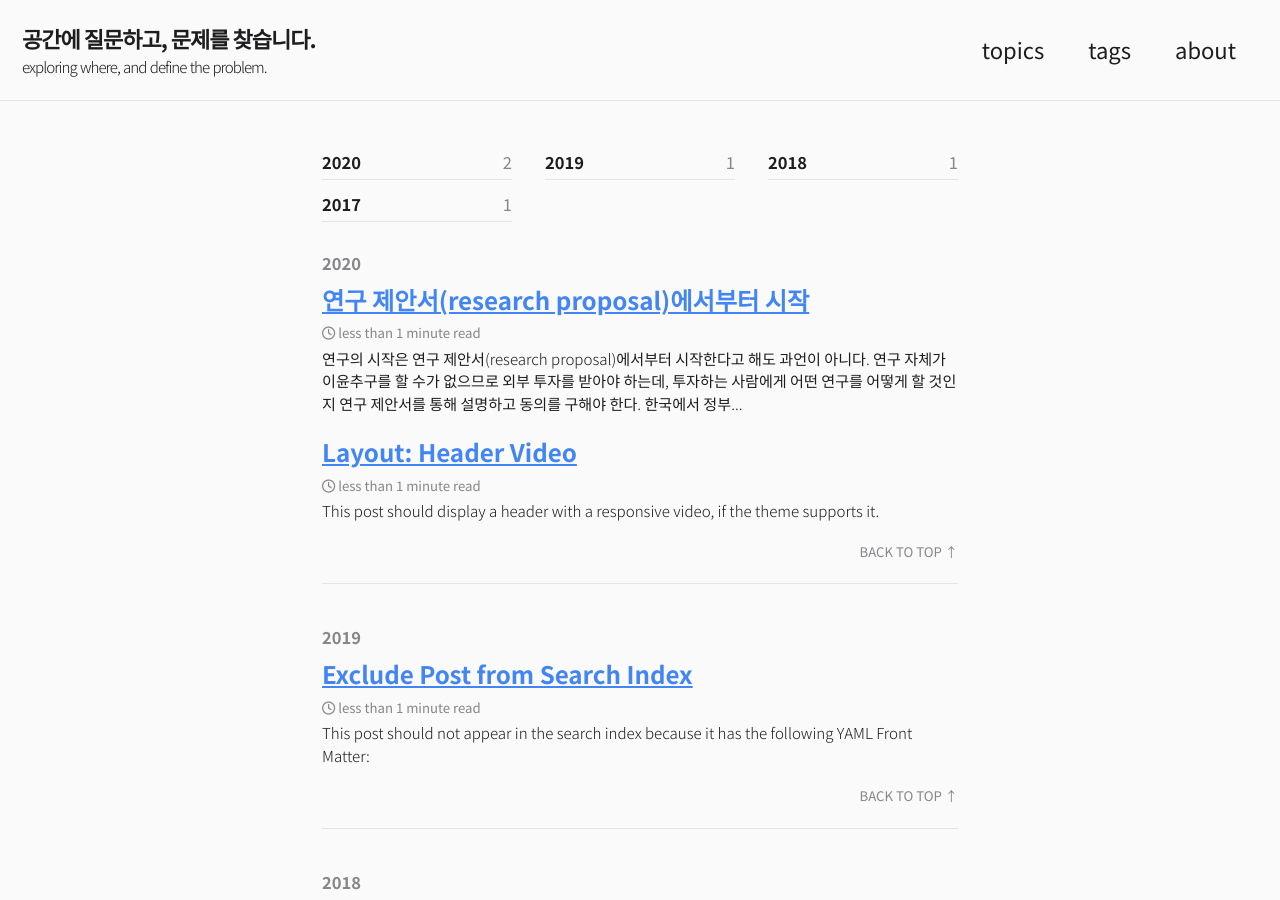
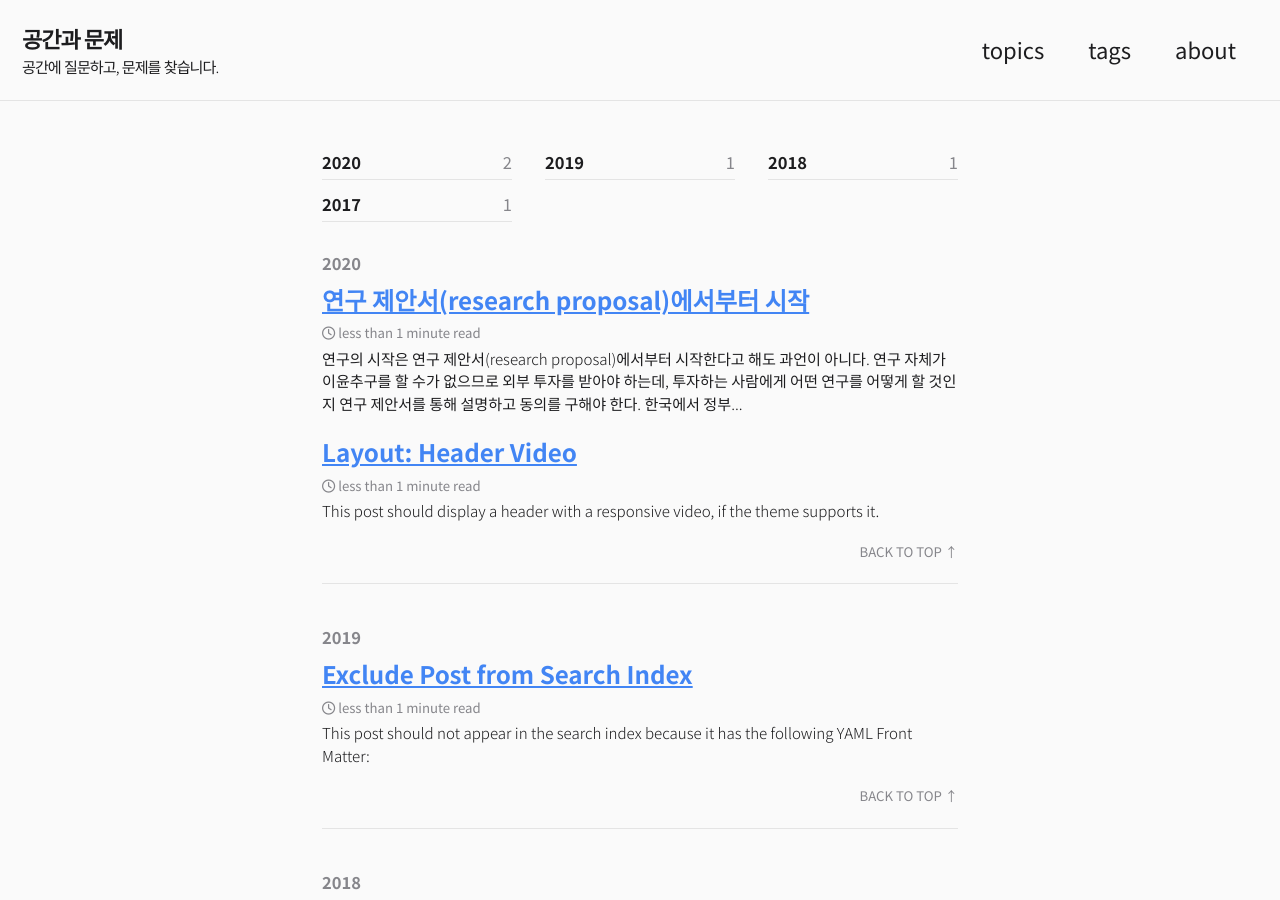
Before and after one commit to epplemint/epplemint.github.io, a Jekyll site: the page built from index.html, in a window 1280 px wide and 900 px high. Built offline with Jekyll 4.4.1, drawn with Linux system fonts in a browser that asks for light colours; cached includes are drawn as plain includes; nearby versions of some CDN libraries; the list of posts is cut into pages by our own code; some of the changed lines change nothing that is shown.

Commit message:
Update _config.yml

```diff
--- a/_config.yml
+++ b/_config.yml
@@ -16,9 +16,11 @@ minimal_mistakes_skin    : "dirtmine" # "air", "aqua", "contrast", "dark", "dirt
 
 # Site Settings
 locale                   : "en-US"
-title                    : "공간에 질문하고, 문제를 찾습니다."
+title                    : "공간과 문제"
+#title                    : "공간에 질문하고, 문제를 찾습니다."
 title_separator          : "-"
-subtitle                 :  "exploring where, and define the problem." # site tagline that appears below site title in masthead
+subtitle                 :  "공간에 질문하고, 문제를 찾습니다." # site tagline that appears below site title in masthead
+#subtitle                 :  "exploring where, and define the problem." # site tagline that appears below site title in masthead
 name                     : "David Bak"
 description              : " " #
 url                      : epplemint.github.io # the base hostname & protocol for your site e.g. "https://mmistakes.github.io"
```
